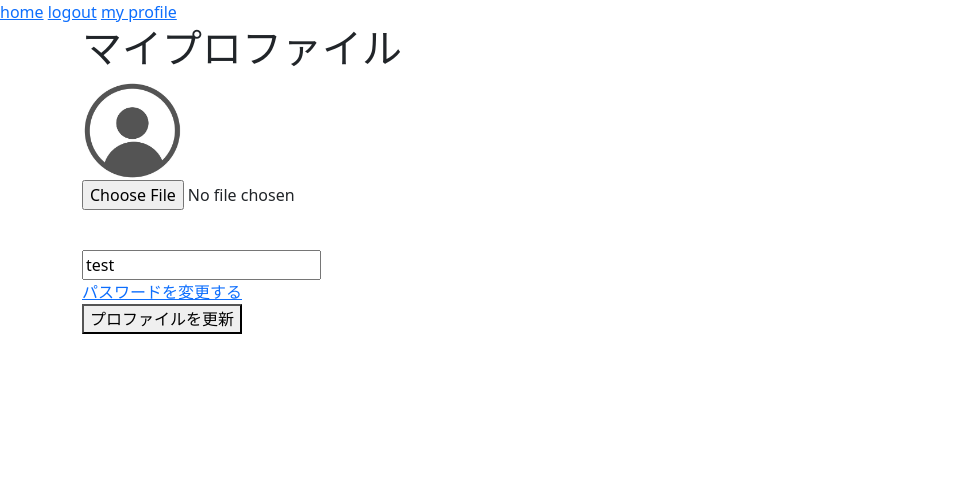
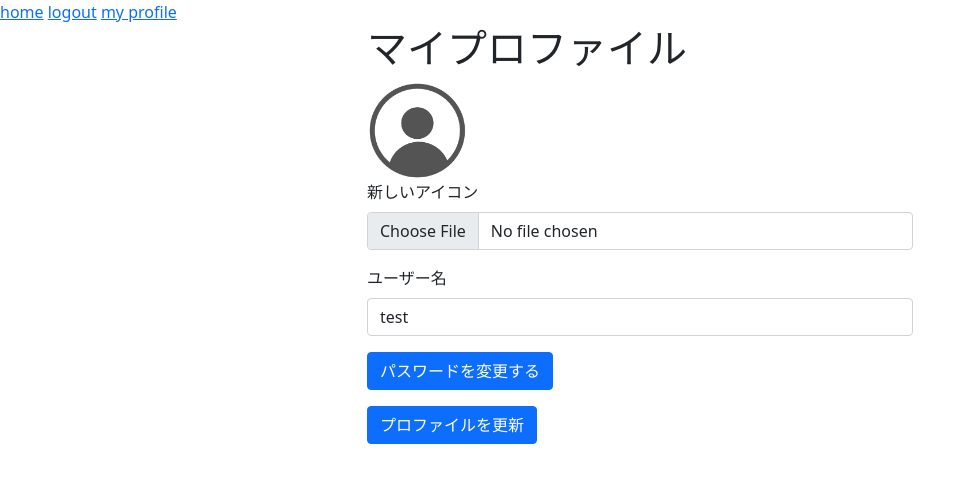
Before and after one commit to cou723/dhu-class-review-site, a Flask app: page /profile in a window 1280 px wide. Shown: the top 483 px of the page, without its empty margins (0-975 px from the left). Run offline with Flask 2, Linux system fonts and the light colour scheme; a user stored in the database is signed in; data comes from the database, SQL or seed files in the repository; some libraries are stand-ins or nearby versions.

Commit message:
boostrapping profile

```diff
--- a/templates/profile.html
+++ b/templates/profile.html
@@ -1,8 +1,10 @@
 {% extends "layout.html" %}
 {% block content %}
-    <!-- 名前 パスワード プロファイル写真 -->
+    <div class="row justify-content-center">
+        <div class="col-6">
             <h1>マイプロファイル</h1>
-    <form id="profile_form"
+            <form class="mb-3"
+                  id="profile_form"
                   action="/profile"
                   method="POST"
                   enctype="multipart/form-data">
@@ -12,16 +14,24 @@
                             height: 100px"
                      alt="ユーザーアイコン"/>
                 <br />
-        <input type="file" name="icon" />
-        <br />
-        <p id="error_message"></p>
-        <br />
-        <input id="username" type="text" name="username" value="{{ username }}" />
-        <br />
-        <a href="/profile/change_password">パスワードを変更する</a>
-        <br />
+                <div class="mb-3">
+                    <label for="formFile" class="form-label">新しいアイコン</label>
+                    <input name="icon" class="form-control" type="file" id="formFile">
+                </div>
+                <div class="form-group mb-3">
+                    <label class="form-label" for="username">ユーザー名</label>
+                    <input class="form-control"
+                           id="username"
+                           type="text"
+                           name="username"
+                           value="{{ username }}"/>
+                    <small id="error_message"></small>
+                </div>
+                <a class="btn btn-primary" href="/profile/change_password">パスワードを変更する</a>
             </form>
-    <button id="submit">プロファイルを更新</button>
+            <button class="btn btn-primary" id="submit">プロファイルを更新</button>
+        </div>
+    </div>
 {% endblock %}
 {% block endscript %}
     <script>
--- a/templates/sign_up.html
+++ b/templates/sign_up.html
@@ -15,7 +15,7 @@
                     <small id="username_error_message" class="form-text text-muted"></small>
                 </div>
                 <div class="form-group">
-                    <label for="password">Password</label>
+                    <label class="form-label" for="password">Password</label>
                     <input type="text"
                            class="form-control"
                            name="password"
```
Lines whose indentation alone changed are shown as unchanged.
